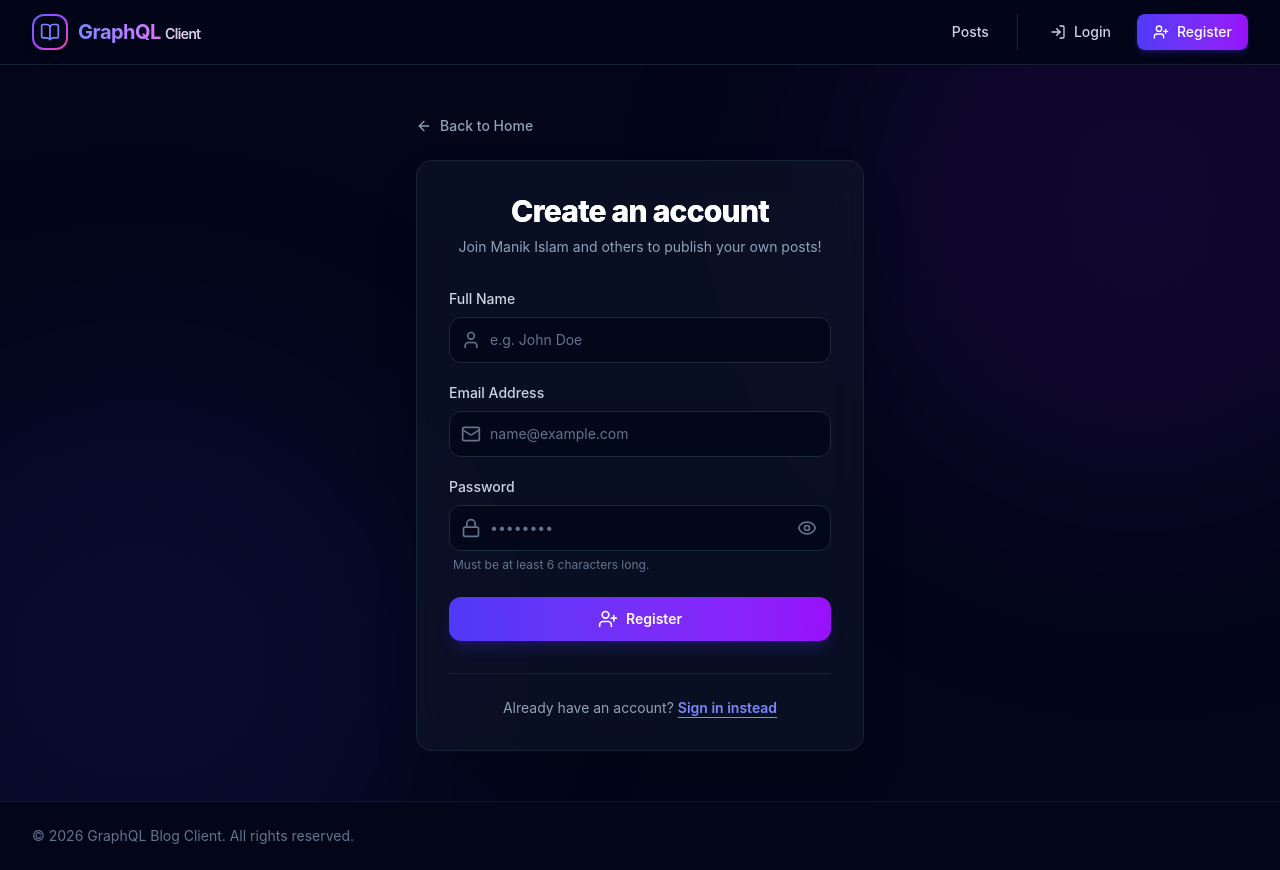
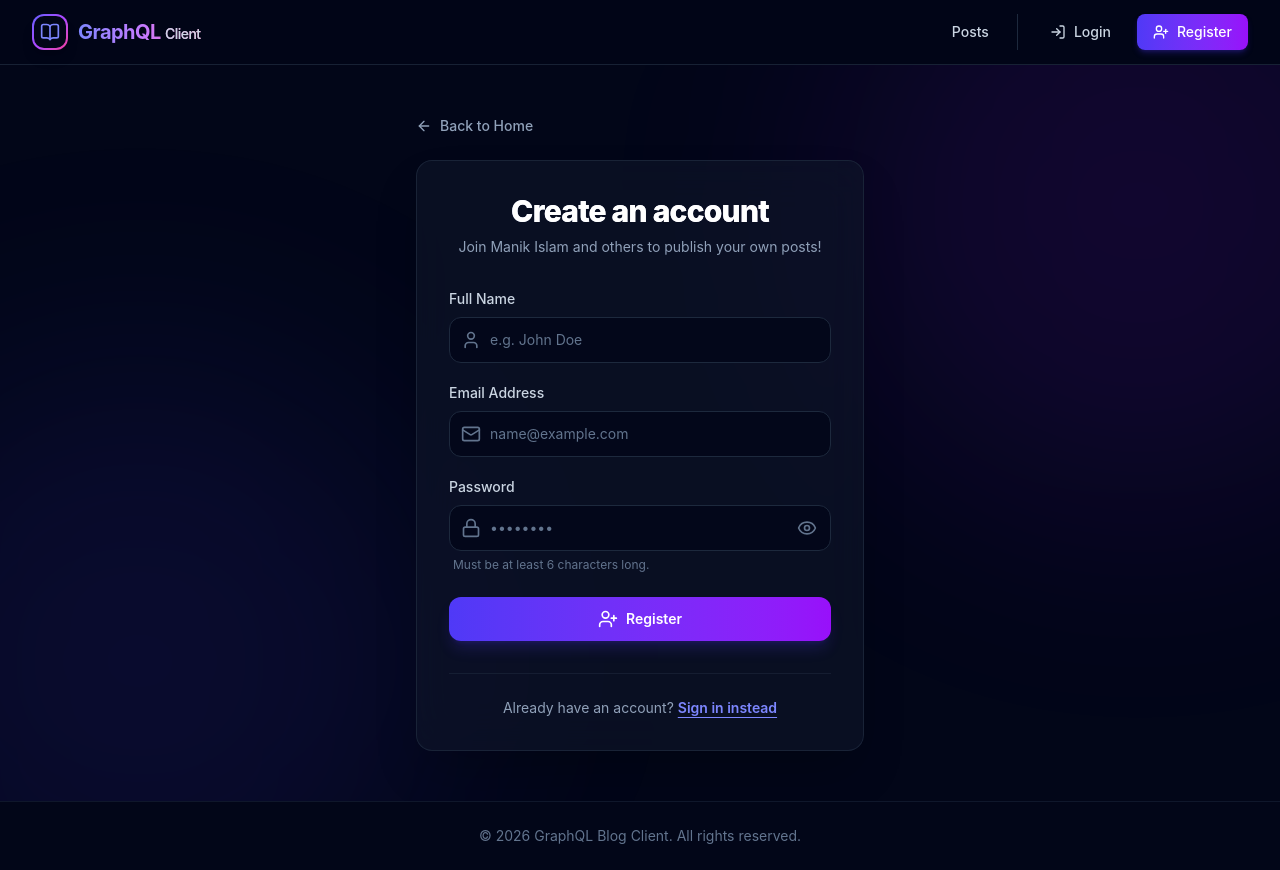
Before and after one commit to goni715/graphql-blog-client, a React (Vite) app: page /register in a window 1280 px wide. Built offline with nearby package versions, Linux system fonts and the light colour scheme; no server answers.

Commit message:
liveurl added to README.md file

```diff
--- a/src/components/Footer.tsx
+++ b/src/components/Footer.tsx
@@ -4,7 +4,7 @@
   return (
     <footer className="w-full border-t border-slate-900 bg-slate-950 py-6 mt-auto">
       <div className="mx-auto max-w-7xl px-4 sm:px-6 lg:px-8">
-        <div className="flex flex-col items-center justify-between gap-4 sm:flex-row">
+        <div className="flex flex-col items-center justify-center gap-4 sm:flex-row">
           <p className="text-center text-sm text-slate-500">
             &copy; {new Date().getFullYear()} GraphQL Blog Client. All rights
             reserved.
```
Also changed, not shown: 2 other files (tests, documents, lock files or other folders).
